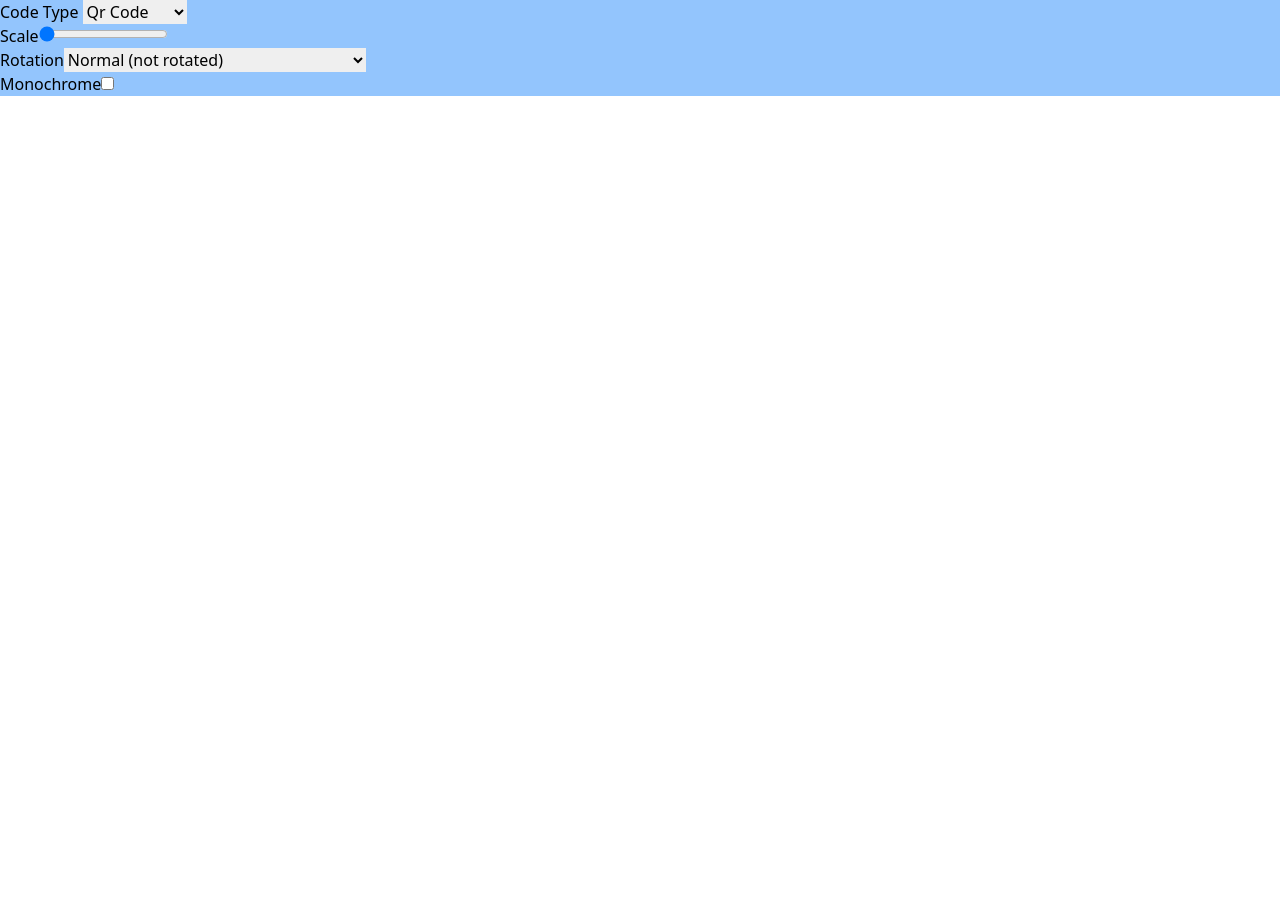
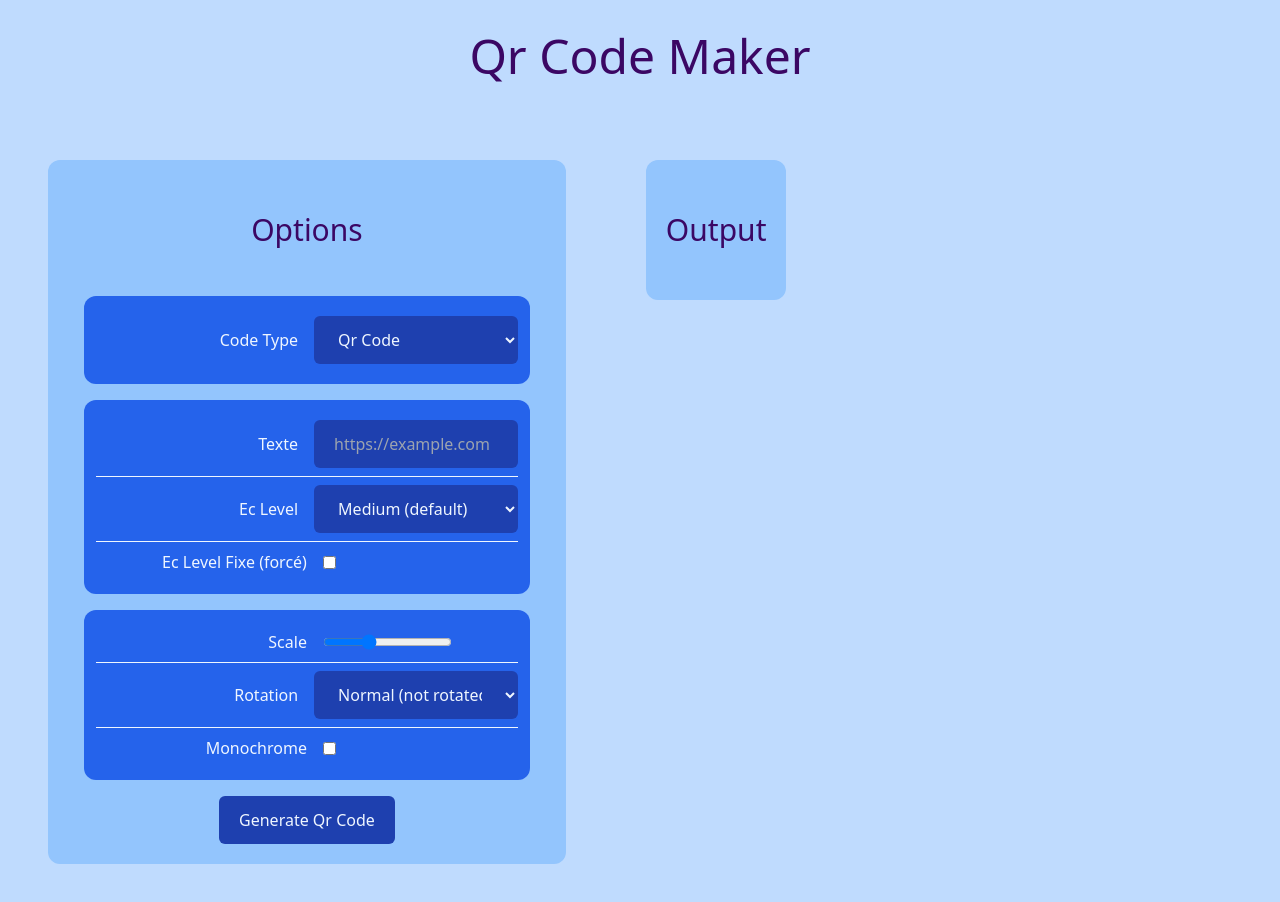
Before and after one commit to xounious/QrCodeMaker, a website: page src/index.html in a window 1280 px wide. Before the commit the page ends 800 px from the top, so only its background shows below. Drawn offline with Linux system fonts and the light colour scheme.

Commit message:
style de fou

```diff
--- a/src/index.html
+++ b/src/index.html
@@ -6,12 +6,26 @@
         <title>Qr Code Maker</title>
         <link rel="stylesheet" href="./output.css" />
     </head>
-    <body>
-        <div id="containerForms" class="bg-blue-300"></div>
-        <div id="containerSubmit"></div>
-        <div id="output"></div>
+    <body class="bg-blue-200">
+        <h1 class="text-center py-8 text-5xl underline-offset-1 text-purple-950">Qr Code Maker</h1>
+        <div class="flex flex-row space-x-8 flex-wrap">
+            <div id="containerForms" class="bg-blue-300 m-12 p-5 rounded-xl">
+                <h2 class="text-center py-8 text-3xl underline-offset-1 text-purple-950">Options</h2>
+                <div id="containerCodeType" class="m-4 p-3 bg-blue-600 text-blue-50 rounded-xl flex flex-col"></div>
+                <div id="optionsCodeType" class="m-4 p-3 bg-blue-600 text-blue-50 rounded-xl flex flex-col"></div>
+                <div id="defaultOptions" class="m-4 p-3 bg-blue-600 text-blue-50 rounded-xl flex flex-col"></div>
+                <div id="containerSubmit" class="flex justify-center"></div>
+            </div>
+            <div class="text-center bg-blue-300 m-12 p-5 rounded-xl flex flex-col items-center min-w h-fit">
+                <h2 class="text-center py-8 text-3xl underline-offset-1 text-purple-950">Output</h2>
+                <div id="output"></div>
+            </div>
+        </div>
     </body>
     <script type="module">
         import Main from "./js/Main.mjs";
+        document.addEventListener("DOMContentLoaded", () => {
+            new Main();
+        });
     </script>
 </html>
--- a/src/js/CodeType.mjs
+++ b/src/js/CodeType.mjs
@@ -2,6 +2,7 @@ export default class CodeType {
     constructor(codeTypeName) {
         this.codeTypeName = codeTypeName;
         this.options;
+        this.codesGenerated = [];
     }
     static async getAllTypes() {
         try {
@@ -18,36 +19,69 @@ export default class CodeType {
         }
     }
     async getOptions() {
-        let response = await fetch("./js/types/" + this.codeTypeName + ".json");
-        let options = await response.json();
-        this.options = options.options;
-        return this.options;
+        try {
+            let response = await fetch("./js/types/" + this.codeTypeName + ".json");
+            let options = await response.json();
+            this.options = options.options;
+            return this.options;
+        } catch (error) {
+            console.error("Error fetching options for type :", error);
+            return [];
+        }
     }
-    generate(defaultOptions) {
-        let totalOptions = Object.assign({}, defaultOptions, this.options);
+    getUrlParamOfRange(optionName) {
+        return "&" + optionName + "=" + document.getElementById(optionName).value;
+    }
+    getUrlParamOfBoolean(optionName) {
+        if (document.getElementById(optionName).checked) {
+            return "&" + optionName;
+        } else {
+            return "";
+        }
+    }
+    getUrlParamOfSelect(optionName) {
+        return "&" + optionName + "=" + document.getElementById(optionName).value;
+    }
+    getUrlParamOfText(optionName) {
+        if (document.getElementById(optionName).value === "") {
+            return "&" + optionName + "=" + document.getElementById(optionName).placeholder;
+        } else {
+            return "&" + optionName + "=" + document.getElementById(optionName).value;
+        }
+    }
+
+    generateCode(options) {
         let option = "bcid=" + document.getElementById("codeType").value;
-        for (const optionName in totalOptions) {
-            let value = document.getElementById(optionName).value;
-            if (value && value != "" && value != "on") {
-                option += "&" + optionName + "=" + value;
-            } else {
-                if (document.getElementById(optionName).checked) {
-                    option += "&" + optionName;
-                }
+        for (let optionName in options) {
+            let type = options[optionName].type;
+            option += this["getUrlParamOf" + type.charAt(0).toUpperCase() + type.slice(1)](optionName);
+        }
+        let url = encodeURI("https://api-bwipjs.metafloor.com/?" + option);
+
+        for (let code of this.codesGenerated) {
+            if (code.url === url) {
+                this.showImage(code.urlImage);
+                return;
             }
         }
-        let url = "https://api-bwipjs.metafloor.com/?" + option;
-        url = encodeURI(url);
         console.log(url);
-
         fetch(url)
             .then((response) => response.blob())
             .then((blob) => {
-                let url = URL.createObjectURL(blob);
-                let img = document.createElement("img");
-                img.src = url;
-                img.style.padding = "10px";
-                document.querySelector("#output").appendChild(img);
+                this.showImage(URL.createObjectURL(blob));
+                this.codesGenerated.push({
+                    url: url,
+                    urlImage: URL.createObjectURL(blob),
+                });
+            })
+            .catch((error) => {
+                console.error("Error fetching code:", error);
             });
     }
+    showImage(url) {
+        let img = document.createElement("img");
+        img.src = url;
+        document.querySelector("#output").innerHTML = "";
+        document.querySelector("#output").appendChild(img);
+    }
 }
--- a/src/js/Main.mjs
+++ b/src/js/Main.mjs
@@ -1,22 +1,31 @@
 import CodeType from "./CodeType.mjs";
 
-class Main {
+export default class Main {
     constructor() {
-        this.defaultOptionsFormIsCreated = false;
         this.codeTypes;
-        globalThis.defaultOptions;
+        this.codeType;
+
+        this.defaultOptions;
+        this.formDefault;
+
+        this.formCodeType;
+        this.codeTypeOptions;
+
         this.display();
     }
-    async display() {
-        let response = await fetch("./js/codeTypes.json");
-        let codeTypes = await response.json();
+    display() {
+        fetch("./js/codeTypes.json")
+            .then((response) => response.json())
+            .then((codeTypes) => {
                 this.codeTypes = codeTypes;
-        let form = document.createElement("form");
                 let label = document.createElement("label");
-        label.innerText = "Code Type ";
+                label;
+                label.innerHTML = "<span class='w-1/2 text-right'>Code Type</span>";
                 label.for = "codeType";
                 let select = document.createElement("select");
                 select.id = "codeType";
+                select.classList = "w-1/2 bg-blue-800 text-blue-50 p-3 px-5 rounded-md";
+                label.classList = "flex1 flex flex-row space-x-4 text-blue-50 items-center py-2";
                 for (const codeTypeName in codeTypes) {
                     let option = document.createElement("option");
                     option.value = codeTypeName;
@@ -24,45 +33,43 @@ class Main {
                     option.selected = codeTypeName == "qrcode" ? true : false;
                     select.appendChild(option);
                 }
-        form.appendChild(label);
+                select.onchange = this.createOptionsTypeCodeForm.bind(this);
+                document.querySelector("#containerCodeType").appendChild(label);
                 label.appendChild(select);
-        document.querySelector("#containerForms").appendChild(form);
-
-        select.onchange = this.createOptionsForm.bind(this);
-        // affiche par défault les options du premier code type selectionné
-
-        this.createOptionsForm();
+                this.createDefaultOptionsForm();
+                this.createOptionsTypeCodeForm();
+            })
+            .catch((error) => {
+                console.error("Error fetching code types:", error);
+            });
     }
-    async createOptionsForm() {
-        if (!this.defaultOptionsFormIsCreated) {
-            this.createDefaultOptionsForm();
-            this.defaultOptionsFormIsCreated = true;
+    createOptionsTypeCodeForm() {
+        let codeTypeName = document.querySelector("#codeType").value;
+        this.codeType = new CodeType(codeTypeName);
+        import("./OptionsForm.mjs").then((module) => {
+            this.formCodeType = new module.default(this.codeType);
+            this.formCodeType.getOptionsForm("optionsCodeType").then(() => {
+                this.codeTypeOptions = this.formCodeType.options; //ajouter les anciennes valeur pour conserver le texte quand on change de code type (si le format de texte est le même)
+            });
+        });
+        this.addSubmitButton(this.codeTypes[codeTypeName]);
     }
-        let codeTypeName = document
-            .querySelector("label")
-            .querySelector("select").value;
-
-        codeType = await new CodeType(codeTypeName);
-        import("./OptionsForm.mjs").then((module) => {
-            let createForm = new module.default(codeType);
-            createForm.getOptionsForm();
-        });
+    addSubmitButton(codeName) {
         let submit = document.createElement("button");
-        submit.innerText = "Générer " + this.codeTypes[codeTypeName];
+        submit.innerText = "Generate " + codeName;
+        submit.classList = "bg-blue-800 text-blue-50 p-3 px-5 rounded-md text-center";
         submit.onclick = () => {
-            codeType.generate(this.defaultOptions);
+            this.codeType.generateCode(Object.assign({}, this.defaultOptions, this.codeTypeOptions));
         };
+        document.querySelector("#containerSubmit").innerHTML = "";
         document.querySelector("#containerSubmit").appendChild(submit);
     }
     async createDefaultOptionsForm() {
         import("./OptionsForm.mjs").then((module) => {
-            let createForm = new module.default();
-            createForm.getOptionsForm().then(() => {
-                this.defaultOptions = createForm.options;
-                console.log(this.defaultOptions);
+            this.formDefault = new module.default();
+            this.formDefault.getOptionsForm("defaultOptions").then(() => {
+                this.defaultOptions = this.formDefault.options;
             });
         });
     }
 }
-
-export default new Main();
--- a/src/js/OptionsForm.mjs
+++ b/src/js/OptionsForm.mjs
@@ -1,30 +1,37 @@
 export default class OptionsForm {
     constructor(codeType) {
-        this.codeType = codeType;
+        this.codeType = codeType || null;
         this.options;
     }
-    async getOptionsForm() {
+    async getOptionsForm(containerId) {
         if (this.codeType) {
             this.options = await this.codeType.getOptions();
         } else {
             let response = await fetch("./js/defaultOptions.json");
             this.options = await response.json();
         }
-        this.createForm();
+        this.createForm(containerId);
     }
-    createForm() {
-        let form = document.createElement("form");
+    createForm(containerId) {
+        document.getElementById(containerId).innerHTML = "";
         for (const inputName in this.options) {
             let input = this.options[inputName];
             let type = input.type;
-            form.appendChild(this.createFormElement(inputName));
+            document
+                .getElementById(containerId)
+                .appendChild(this.createFormElement(inputName));
         }
-        document.querySelector("#containerForms").appendChild(form);
+        // enleve la border bottom du dernier label
+        document
+            .getElementById(containerId)
+            .lastElementChild.classList.remove("border-b");
     }
     createInputText(name, options) {
         let input = document.createElement("input");
         input.type = "text";
         input.id = name;
+        input.placeholder = "https://example.com";
+        input.classList = "w-1/2 bg-blue-800 text-blue-50 p-3 px-5 rounded-md";
         input.required = true;
         input.pattern = this["getPattern" + options.supportedData]();
         return input;
@@ -36,6 +43,7 @@ export default class OptionsForm {
     createInputSelect(name, options) {
         let select = document.createElement("select");
         select.id = name;
+        select.classList = "w-1/2 bg-blue-800 text-blue-50 p-3 px-5 rounded-md";
         options.options.forEach((options) => {
             let option = document.createElement("option");
             option.value = options.value;
@@ -64,8 +72,13 @@ export default class OptionsForm {
     }
     createFormElement(inputName) {
         let label = document.createElement("label");
-        label.innerText = this.options[inputName].label;
+        label.innerHTML =
+            "<span class='w-1/2 text-right'>" +
+            this.options[inputName].label +
+            "</span>";
         label.for = name;
+        label.classList =
+            "flex1 flex flex-row space-x-4 text-blue-50 items-center border-b border-blue-50 py-2";
         label.appendChild(
             this[
                 "createInput" +
@@ -73,8 +86,6 @@ export default class OptionsForm {
                     this.options[inputName].type.slice(1)
             ](inputName, this.options[inputName].typeOptions)
         );
-        let br = document.createElement("br");
-        label.appendChild(br);
         return label;
     }
 }
--- a/src/js/defaultOptions.json
+++ b/src/js/defaultOptions.json
@@ -6,7 +6,7 @@
             "min": 1,
             "max": 10,
             "step": 1,
-            "defaultValue": 1
+            "defaultValue": 4
         }
     },
     "rotate": {
--- a/tailwind.config.js
+++ b/tailwind.config.js
@@ -1,6 +1,6 @@
 /** @type {import('tailwindcss').Config} */
 module.exports = {
-    content: ["./src/**/*.{html,js}"],
+    content: ["./src/**/*.{html,mjs}"],
     theme: {
         extend: {},
     },
```
Also changed, not shown: src/output.css. Lines whose indentation alone changed are shown as unchanged.
